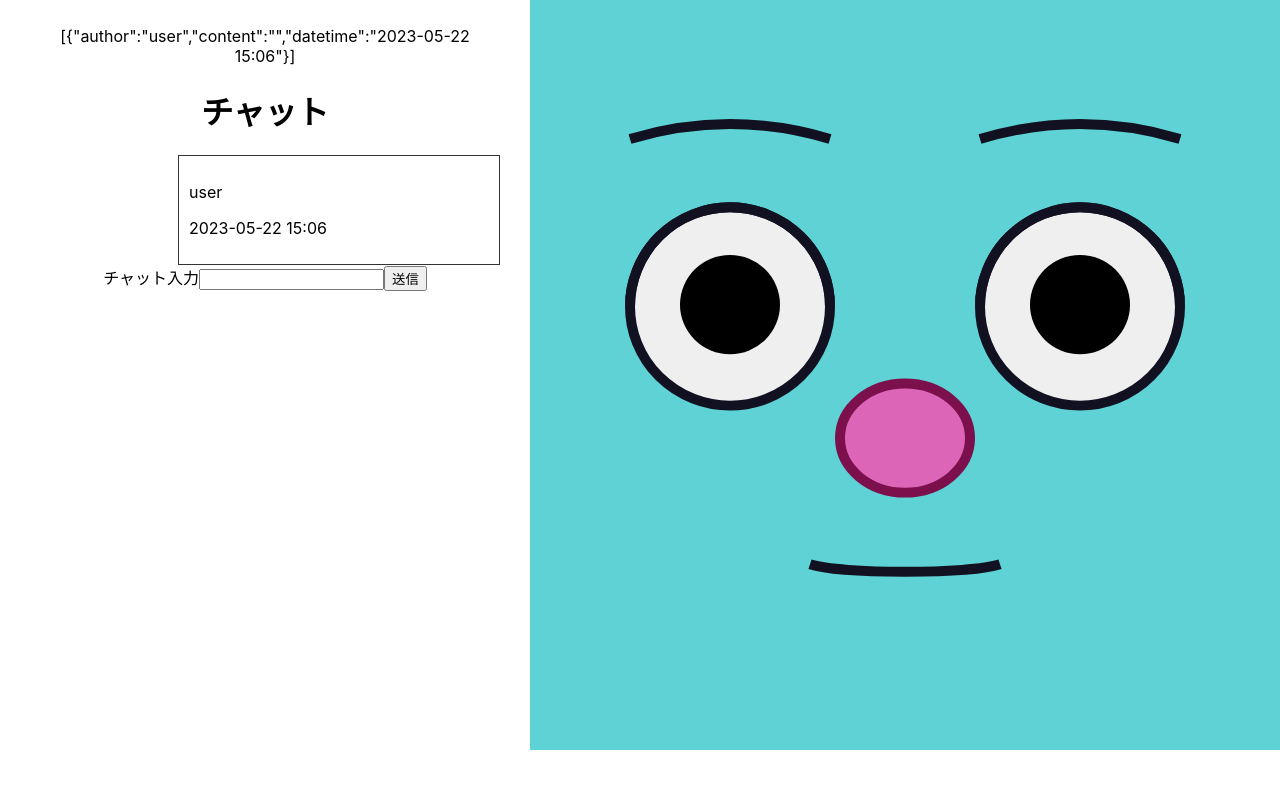
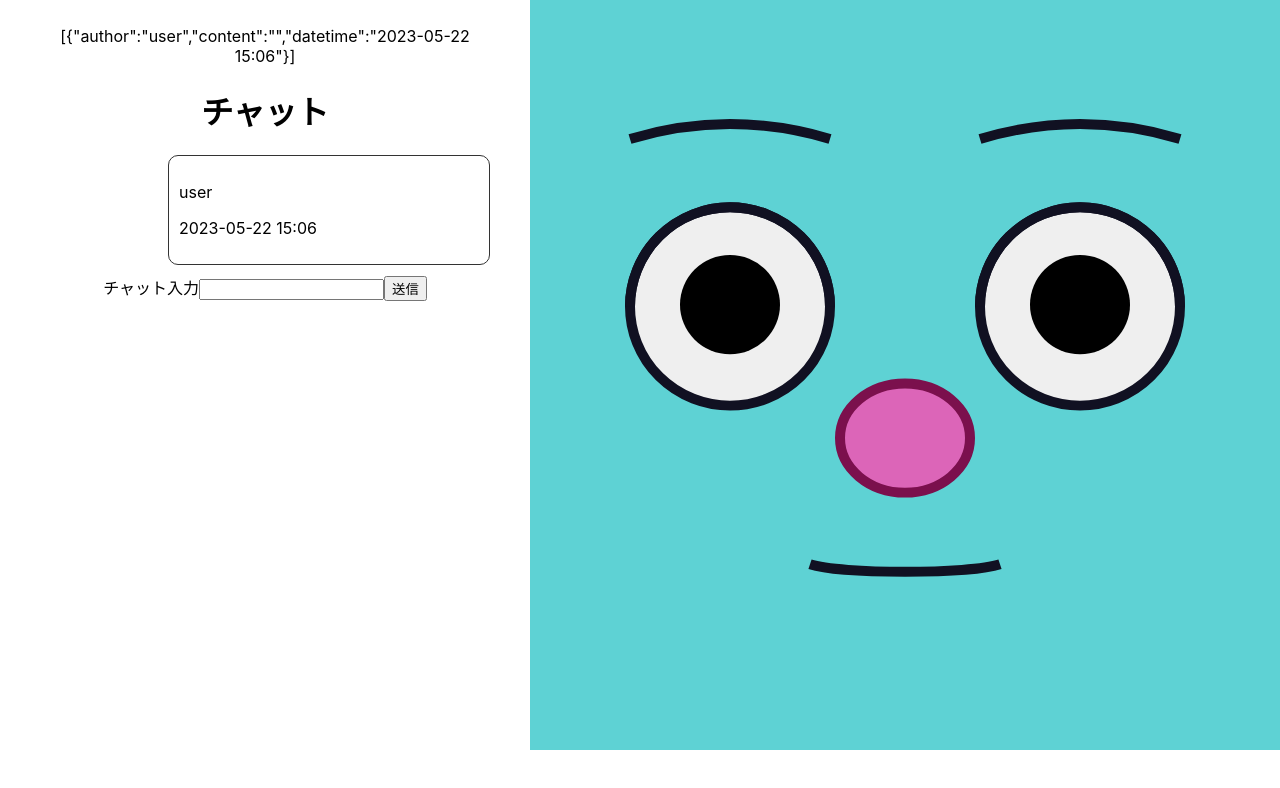
Before and after one commit to midoriba/face, a React (Create React App) app in the folder frontend/: page / in a window 1280 px wide. Both pictures are taken after a click on the button "送信". Shown: the top 788 px of the page. Built offline with nearby package versions, Linux system fonts and the light colour scheme; no server answers.

Commit message:
メッセージ枠のCSSを変更

```diff
--- a/frontend/src/App.css
+++ b/frontend/src/App.css
@@ -79,18 +79,18 @@
 
 .message {
   padding: 10px;
-  margin-bottom: 10px;
   border: 1px solid #333333;
   text-align: left;
-  width:300px
+  width:300px;
+  border-radius:10px;
 }
 
 .left-message{
-  margin: 0 auto 0 0;
+  margin: 0 auto 10px 10px;
 }
 
 .right-message{
-  margin: 0 0 0 auto;
+  margin: 0 10px 10px auto;
 }
 
 .chat-page{
@@ -98,6 +98,9 @@
 }
 
 .chat{
-  width: 50%;
-  margin: 10px 30px 10px 30px;
+  width: 50vw;
+  height: 100vh;
+  overflow: auto;
+  margin: 0px 30px 0px 30px;
+  padding: 10px 0 10px 0
 }
```
